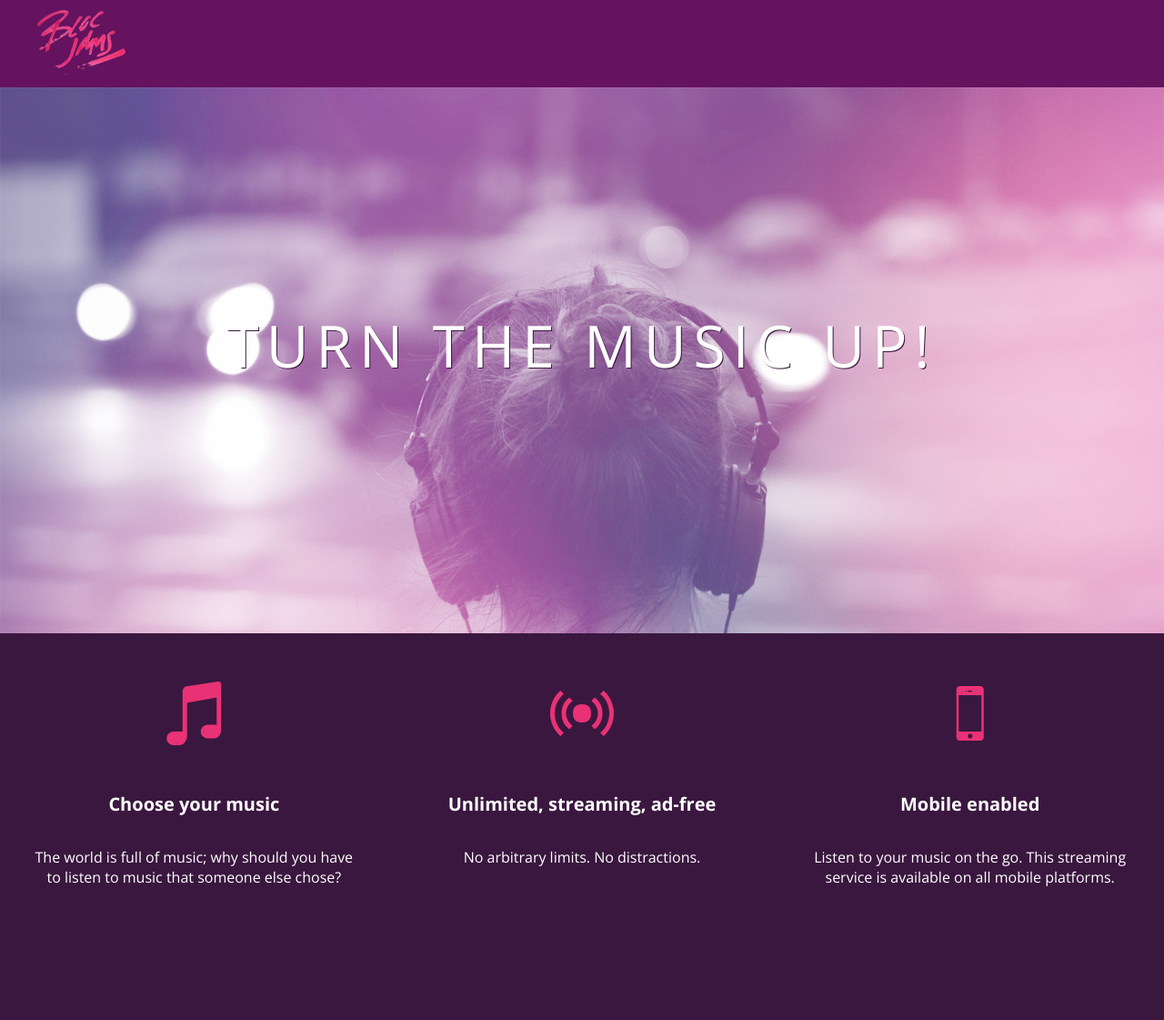
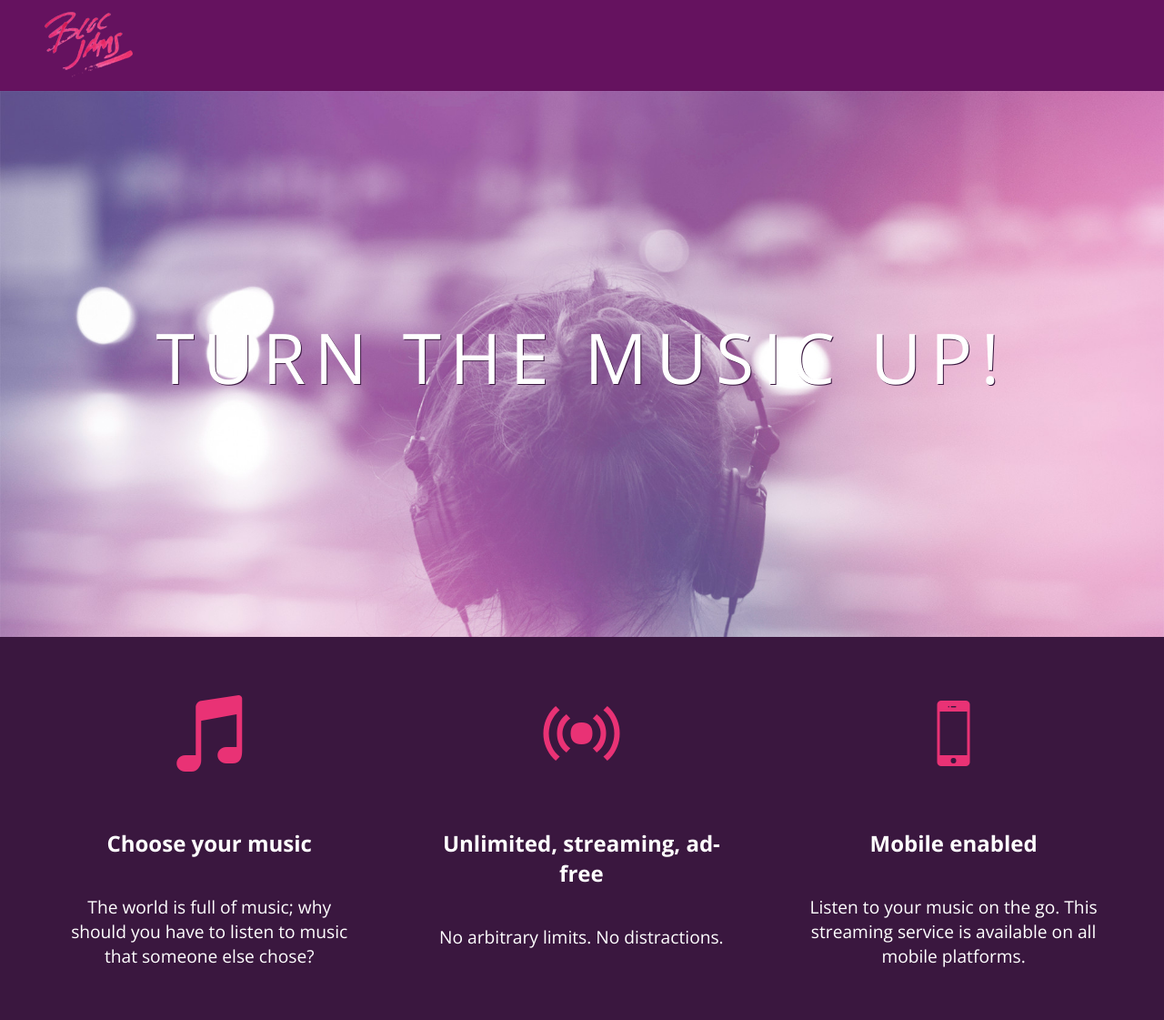
Before and after one commit to sartindora/bloc-jams, a plain HTML site: page index.html in a window 1280 px wide. Shown: the whole page at 91% size. Before the commit the page ends 1023 px from the top, so only its background shows below. Drawn offline with nearby package versions, Linux system fonts and the light colour scheme.

Commit message:
checkpoint-4

```diff
--- a/index.html
+++ b/index.html
@@ -2,10 +2,12 @@
  <html>
      <head>
          <title>Bloc Jams</title>
+         <meta name="viewport" content="width=device-width, initial-scale=1">
          <link rel="stylesheet" type="text/css" href="http://fonts.googleapis.com/css?family=Open+Sans:400,800,600,700,300">
          <link rel="stylesheet" type="text/css" href="http://code.ionicframework.com/ionicons/2.0.1/css/ionicons.min.css">
          <link rel="stylesheet" type="text/css" href="styles/normalize.css">
          <link rel="stylesheet" type="text/css" href="styles/main.css">
+         <link rel="stylesheet" type="text/css" href="styles/landing.css">
      </head>
      <body
            <body class="landing">
@@ -18,18 +20,18 @@
              <h1 class="hero-title">Turn the music up!</h1>
          </section>
 
-                 <section class="selling-points"> <!-- selling points -->
-             <div class="point">
+                 <section class="selling-points container"> <!-- selling points -->
+             <div class="point column third">
                  <span class="ion-music-note"></span>
                  <h5 class="point-title">Choose your music</h5>
                  <p class="point-description">The world is full of music; why should you have to listen to music that someone else chose?</p>
              </div>
-                 <div class="point">
+                 <div class="point column third">
                  <span class="ion-radio-waves"></span>
                  <h5 class="point-title">Unlimited, streaming, ad-free</h5>
                  <p class="point-description">No arbitrary limits. No distractions.</p>
              </div>
-                 <div class="point">
+                 <div class="point column third">
                  <span class="ion-iphone"></span>
                  <h5 class="point-title">Mobile enabled</h5>
                  <p class="point-description">Listen to your music on the go. This streaming service is available on all mobile platforms.</p>
--- /dev/null
+++ b/styles/landing.css
@@ -0,0 +1,55 @@
+ body.landing {
+     background-color: rgb(58,23,63);
+ }
+
+ .navbar {
+     padding: 0.5rem;
+     background-color: rgb(101,18,95);
+ }
+
+ .navbar .logo {
+     position: relative;
+     left: 2rem;
+ }
+.hero-content{
+    position: relative;
+    min-height: 600px;
+    background-image: url(../assets/images/bloc_jams_bg.jpg);
+    background-repeat: no-repeat;
+    background-size: cover;
+}
+.hero-content .hero-title{
+    position:absolute;
+    top: 40%;
+    -webkit-transform: translateY(-50%);
+    -moz-transform: translateY(-50%);
+    -ms-transform: translateY(-50%);
+    transform: translateY(-50%);
+    width: 100%;
+    text-align: center;
+    font-size: 4rem;
+    font-weight: 300;
+    text-transform: uppercase;
+    letter-spacing: 0.5rem;
+    text-shadow: 1px 1px 0px rgb(58,23,63);
+}
+ .selling-points {
+     position: relative;
+ }
+
+ .point {
+     position: relative;
+     padding: 2rem;
+     text-align: center;
+ }
+
+ .point .point-title {
+     font-size: 1.25rem;
+ }
+
+ .ion-music-note,
+ .ion-radio-waves,
+ .ion-iphone {
+     color: rgb(233,50,117);
+     font-size: 5rem;
+ }
--- a/styles/main.css
+++ b/styles/main.css
@@ -9,65 +9,32 @@
      min-height: 100%;
  }
 
- body.landing {
-     background-color: rgb(58,23,63);
+
+*, *::before, *::after{
+    -moz-box-sizing: border-box;
+    -webkit-box-sizing: border-box;
+    -box-sizing: border-box;
+}
+ .container {
+     margin: 0 auto;
+     max-width: 64rem;
  }
-
- .navbar {
-     padding: 0.5rem;
-     background-color: rgb(101,18,95);
- }
-
- .navbar .logo {
-     position: relative;
-     left: 2rem;
- }
-.hero-content{
-    position: relative;
-    min-height: 600px;
-    background-image: url(../assets/images/bloc_jams_bg.jpg);
-    background-repeat: no-repeat;
-    background-size: cover;
+/*640px for md or sm screens*/
+@media (min-width: 640px) {
+    html {font-size: 1125%;}
+    .column {
+         float: left;
+         padding-left: 1rem;
+         padding-right: 1rem;
+     }
+     .column.full { width: 100%; }
+     .column.two-thirds { width: 66.7%; }
+     .column.half { width: 50%; }
+     .column.third { width: 33.3%; }
+     .column.fourth { width: 25%; }
+     .column.flow-opposite { float: right; }
 }
-.hero-content .hero-title{
-    position:absolute;
-    top: 40%;
-    -webkit-transform: translateY(-50%);
-    -moz-transform: translateY(-50%);
-    -ms-transform: translateY(-50%);
-    transform: translateY(-50%);
-    width: 100%;
-    text-align: center;
-    font-size: 4rem;
-    font-weight: 300;
-    text-transform: uppercase;
-    letter-spacing: 0.5rem;
-    text-shadow: 1px 1px 0px rgb(58,23,63);
+/* lg screens (1024px) */
+@media (min-width: 1024px) {
+    html{font-size: 120%;}
 }
- .selling-points {
-     position: relative;
-     display: table;
-     width: 100%;
-     -webkit-box-sizing: border-box;
-     -moz-box-sizing: border-box;
-     box-sizing: border-box;
- }
-
- .point {
-     display: table-cell;
-     position: relative;
-     width: 33.3%;
-     padding: 2rem;
-     text-align: center;
- }
-
- .point .point-title {
-     font-size: 1.25rem;
- }
-
- .ion-music-note,
- .ion-radio-waves,
- .ion-iphone {
-     color: rgb(233,50,117);
-     font-size: 5rem;
- }
```
